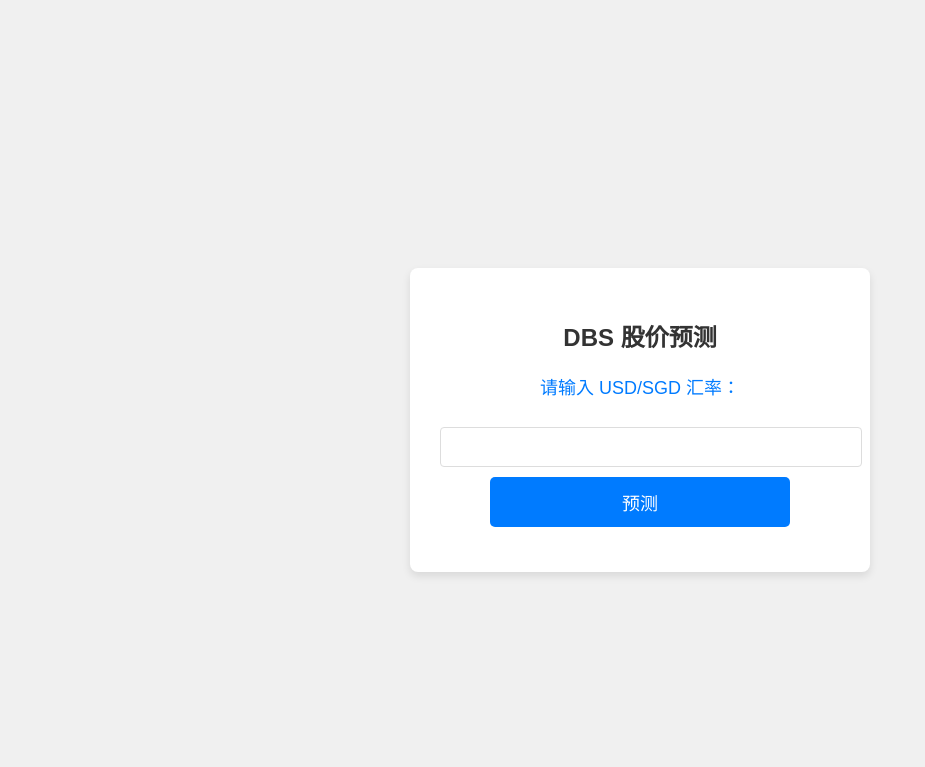
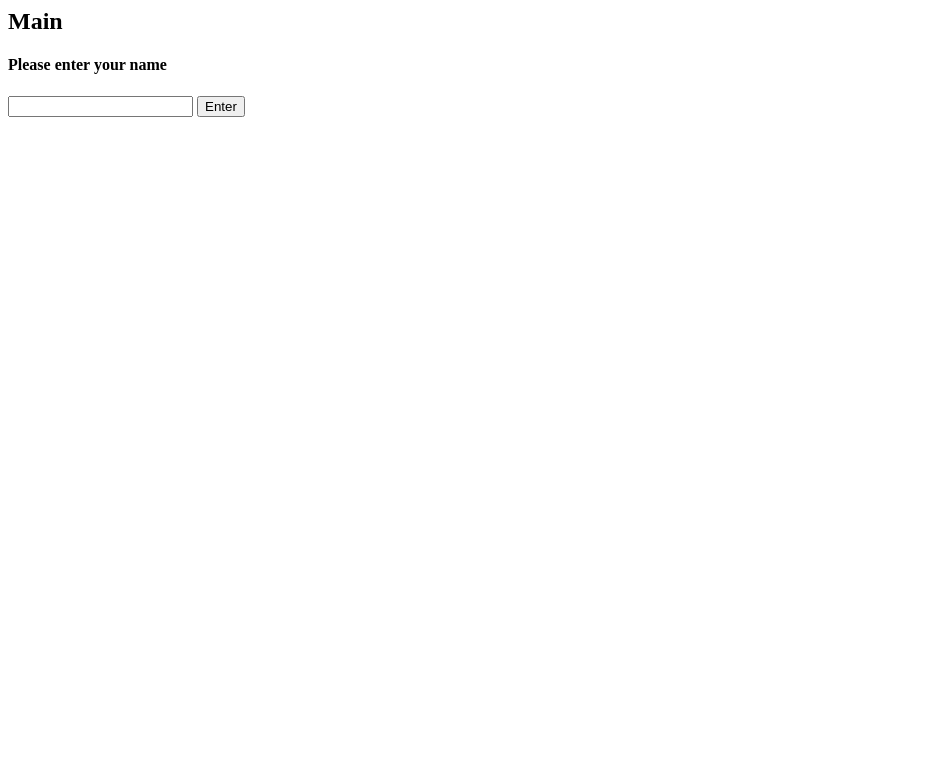
Before and after one commit to iamfuxixi/2026-AN6001C, a Flask app: page / in a window 1280 px wide. Shown: the top 767 px of the page, without its empty margins (0-925 px from the left). After the commit the page ends 117 px from the top, so only its background shows below. Run offline with Flask 3, Linux system fonts and the light colour scheme; parts of the project's set-up code (start-up, migrations or seed data) failed here and were passed over.

Commit message:
Update DBS web app

```diff
--- a/app.py
+++ b/app.py
@@ -9,12 +9,20 @@ model = joblib.load("DBS_SGD.pkl")
 def index():
     return render_template("index.html")
 
-@app.route("/prediction", methods=["POST"])
-def prediction():
+@app.route("/main", methods=["GET", "POST"])
+def main():
+    return render_template("main.html")
+
+@app.route("/dbs", methods=["GET", "POST"])
+def dbs():
+    return render_template("dbs.html")
+
+@app.route("/dbsPred", methods=["POST"])
+def dbs_pred():
     q = float(request.form["q"])
     data = pd.DataFrame({"SGD": [q]})
     r = round(float(model.predict(data)[0][0]), 2)
-    return render_template("prediction.html", r=r)
+    return render_template("dbs.html", r=r)
 
 if __name__ == "__main__":
     app.run(host="0.0.0.0", port=5000)
--- a/requirements.txt
+++ b/requirements.txt
@@ -1,5 +1,4 @@
-Flask
 gunicorn
-pandas
-scikit-learn==1.9.1
+flask
 joblib
+scikit-learn
--- a/templates/index.html
+++ b/templates/index.html
@@ -1,19 +1,12 @@
-<!DOCTYPE html>
-<html>
 <head>
-    <meta name="viewport" content="width=device-width, initial-scale=1">
-    <title>DBS 股价预测</title>
-    <link rel="stylesheet" href="{{ url_for('static', filename='styles.css') }}">
 </head>
 <body>
     <div class="container">
-        <h2>DBS 股价预测</h2>
-
-        <form action="/prediction" method="post">
-            <p>请输入 USD/SGD 汇率：</p>
-            <input type="number" step="0.01" name="q" required>
-            <input type="submit" value="预测">
+        <h2>Main</h2>
+        <form action="/main" method="post">
+            <h4>Please enter your name</h4>
+            <input type="text" name="q">
+            <input type="submit" value="Enter">
         </form>
     </div>
 </body>
-</html>
```
Also changed, not shown: templates/dbs.html (added, +23 -0 lines), templates/main.html (added, +13 -0 lines), templates/prediction.html (deleted, +0 -16 lines).
